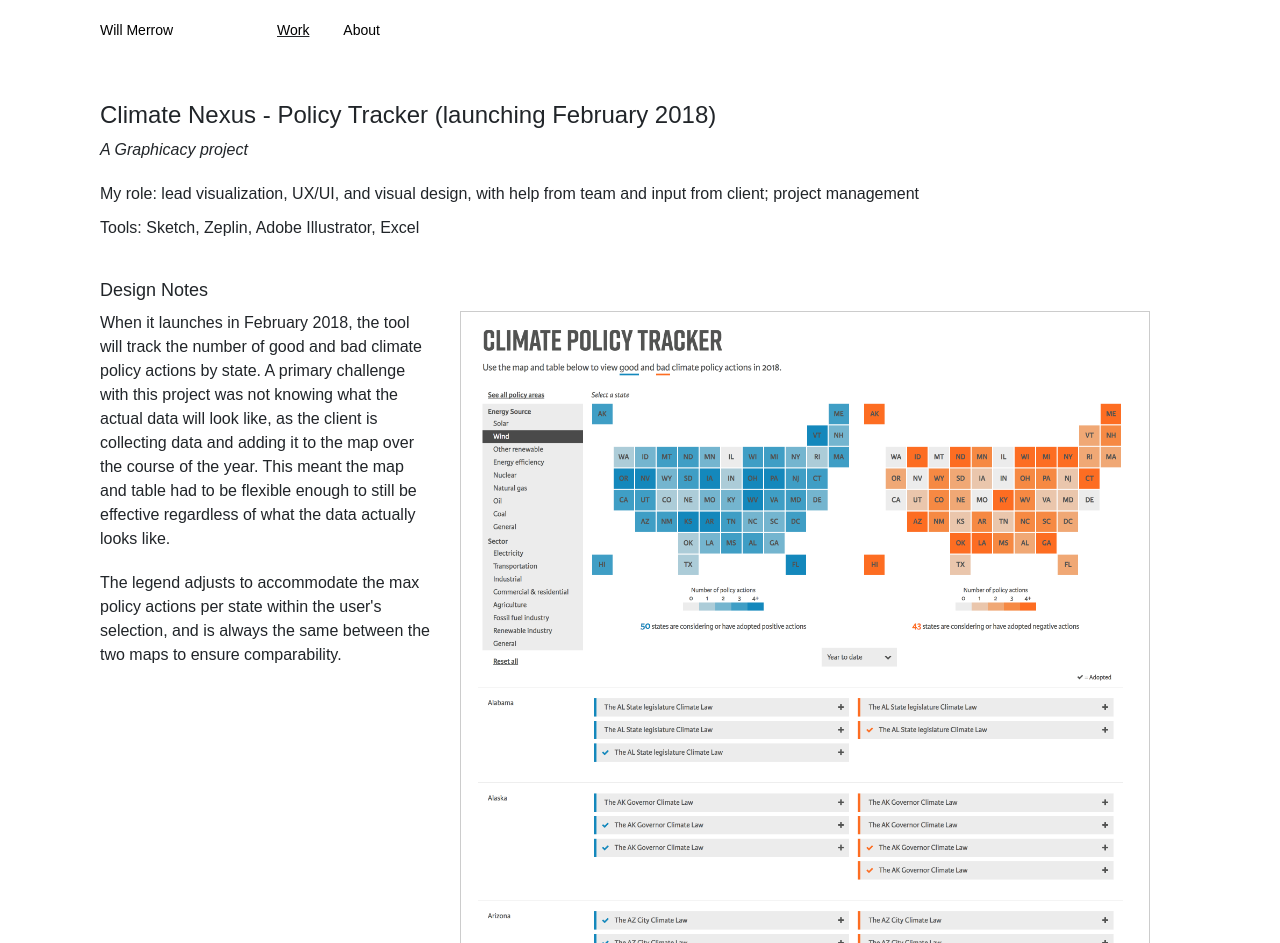
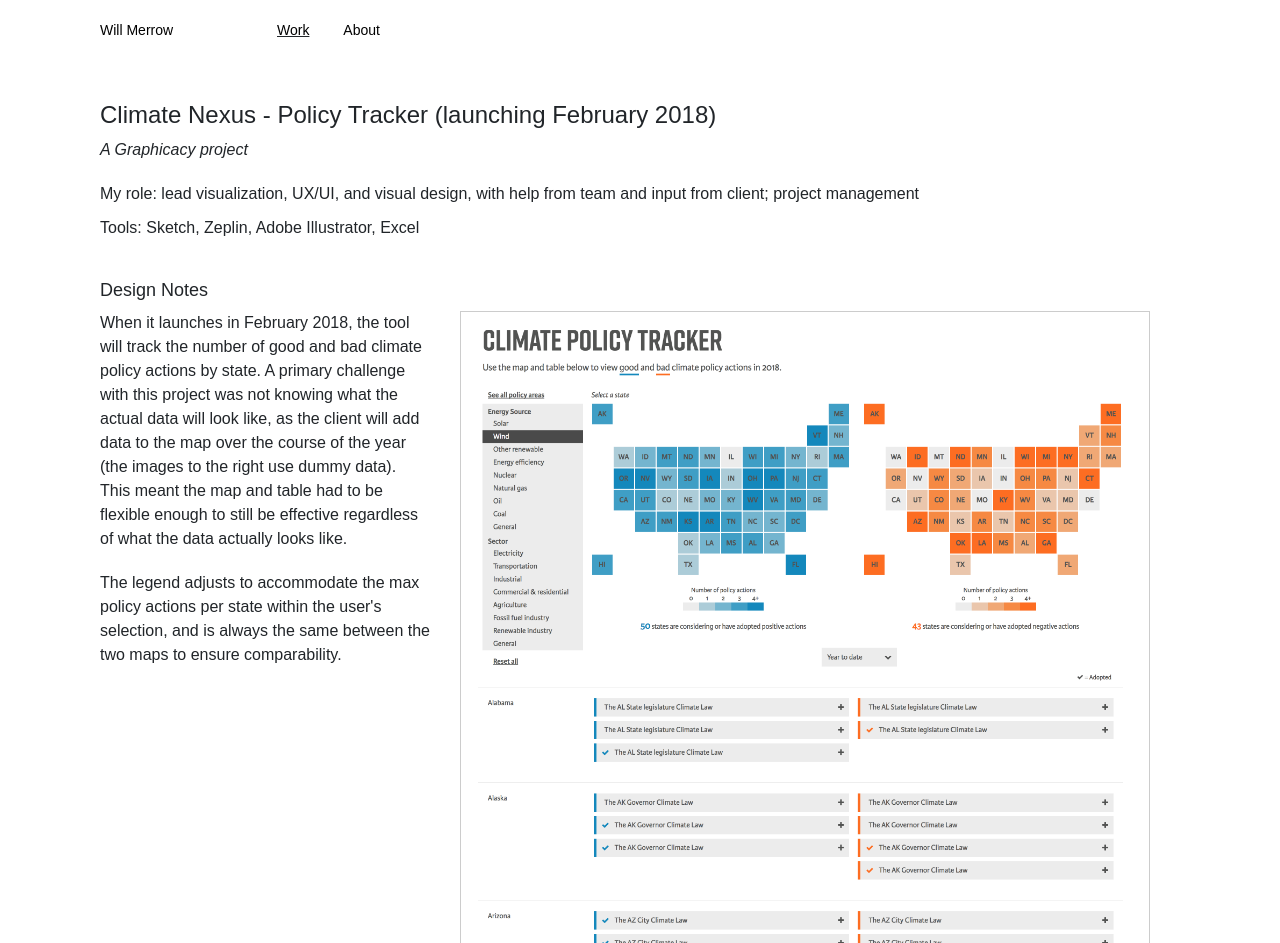
Before and after one commit to wmerrow/wmerrow.github.io, a plain HTML site: page work/policy-tracker.html in a window 1280 px wide. Shown: the top 943 px of the page. Drawn offline with nearby package versions, Linux system fonts and the light colour scheme.

Commit message:
update policy tracker text

```diff
--- a/work/policy-tracker.html
+++ b/work/policy-tracker.html
@@ -46,7 +46,7 @@
 
 			<div class="col-md-12 row">
 				<div class="col-md-4">
-					<p>When it launches in February 2018, the tool will track the number of good and bad climate policy actions by state. A primary challenge with this project was not knowing what the actual data will look like, as the client is collecting data and adding it to the map over the course of the year. This meant the map and table had to be flexible enough to still be effective regardless of what the data actually looks like.</p>
+					<p>When it launches in February 2018, the tool will track the number of good and bad climate policy actions by state. A primary challenge with this project was not knowing what the actual data will look like, as the client will add data to the map over the course of the year (the images to the right use dummy data). This meant the map and table had to be flexible enough to still be effective regardless of what the data actually looks like.</p>
 					<p>The legend adjusts to accommodate the max policy actions per state within the user's selection, and is always the same between the two maps to ensure comparability.</p>
 				</div>
 				<div class="col-md-8">
```
Also changed, not shown: index.html (+2 -2 lines).
